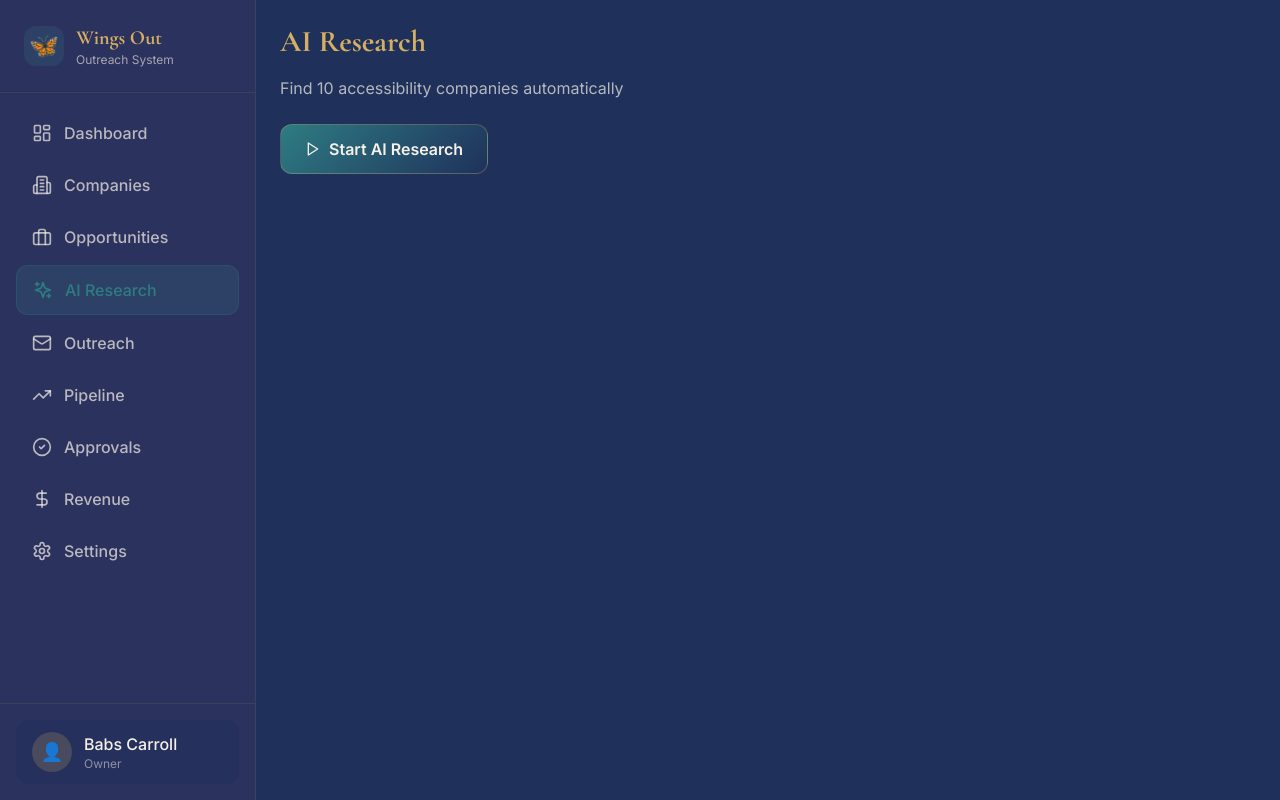
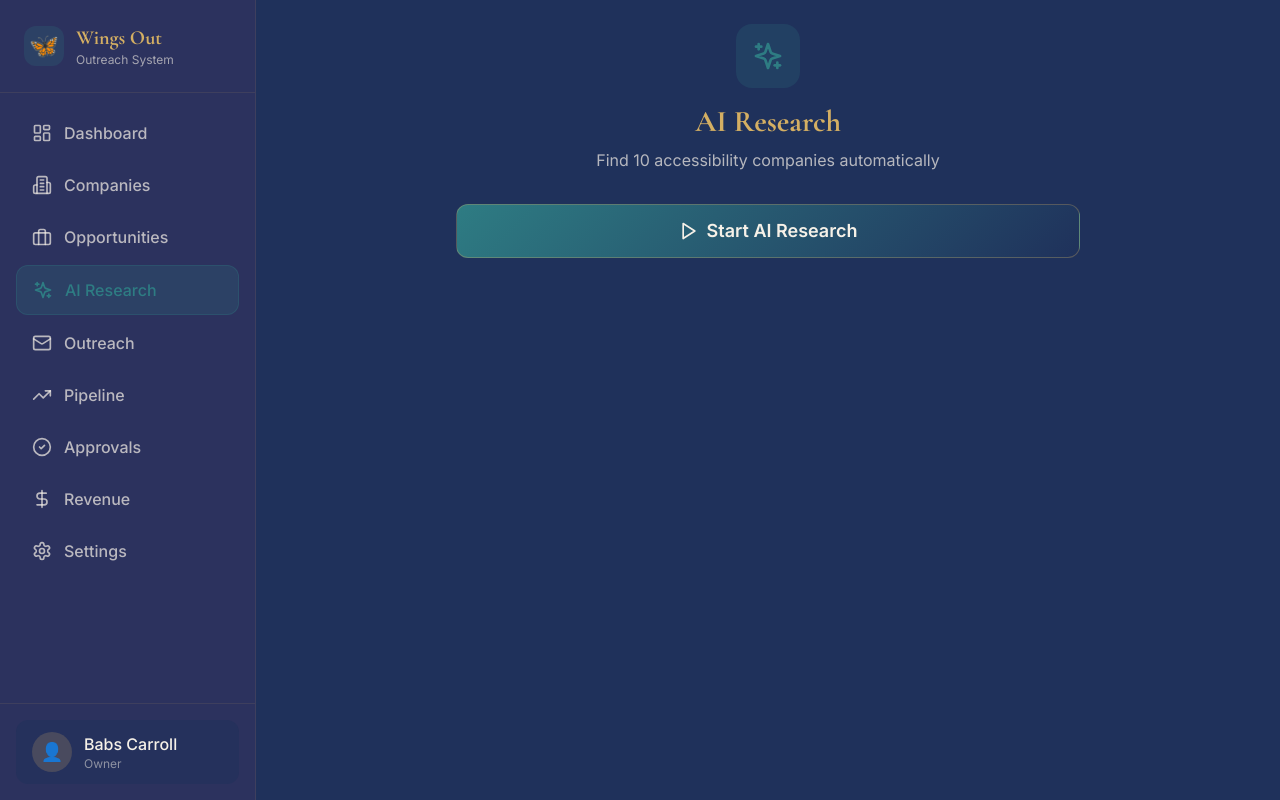
Before and after one commit to ButterflyBabs/wings-out-outreach, a Next.js app: page /research in a window 1280 px wide. Built offline with nearby package versions, Linux system fonts and the light colour scheme.

Commit message:
Add error handling to research page

```diff
--- a/app/research/page.tsx
+++ b/app/research/page.tsx
@@ -1,42 +1,105 @@
 'use client';
 
 import { useState } from 'react';
-import { Sparkles, Play, Loader2 } from 'lucide-react';
+import { Sparkles, Play, Loader2, AlertCircle, CheckCircle2 } from 'lucide-react';
 
 export default function ResearchPage() {
   const [isRunning, setIsRunning] = useState(false);
   const [result, setResult] = useState<any>(null);
+  const [error, setError] = useState<string | null>(null);
 
   async function runResearch() {
     setIsRunning(true);
+    setError(null);
+    setResult(null);
+
     try {
-      const response = await fetch('/api/cron/daily-research', { method: 'POST' });
+      console.log('Starting research...');
+      const response = await fetch('/api/cron/daily-research', {
+        method: 'POST',
+        headers: { 'Content-Type': 'application/json' }
+      });
+
+      console.log('Response status:', response.status);
+
+      if (!response.ok) {
+        const errorText = await response.text();
+        console.error('API Error:', errorText);
+        throw new Error(`API Error: ${response.status} - ${errorText}`);
+      }
+
       const data = await response.json();
-      setResult(data);
-    } catch (error) {
-      console.error(error);
+      console.log('Response data:', data);
+
+      if (data.success) {
+        setResult(data);
+      } else {
+        setError(data.error || 'Research failed');
+      }
+    } catch (err: any) {
+      console.error('Error:', err);
+      setError(err.message || 'Network error - check console');
     } finally {
       setIsRunning(false);
     }
   }
 
   return (
-    <div className="p-6">
-      <h1 className="font-serif text-3xl font-bold text-warm-gold mb-4">AI Research</h1>
-      <p className="text-ivory-light/70 mb-6">Find 10 accessibility companies automatically</p>
+    <div className="p-6 max-w-2xl mx-auto">
+      <div className="text-center mb-8">
+        <div className="w-16 h-16 rounded-2xl bg-sacred-teal/20 flex items-center justify-center mx-auto mb-4">
+          <Sparkles className="w-8 h-8 text-sacred-teal" />
+        </div>
+        <h1 className="font-serif text-3xl font-bold text-warm-gold mb-2">AI Research</h1>
+        <p className="text-ivory-light/70">Find 10 accessibility companies automatically</p>
+      </div>
 
       <button
         onClick={runResearch}
         disabled={isRunning}
-        className="btn-primary flex items-center gap-2"
+        className="btn-primary w-full flex items-center justify-center gap-2 py-4 text-lg"
       >
-        {isRunning ? <Loader2 className="w-4 h-4 animate-spin" /> : <Play className="w-4 h-4" />}
-        {isRunning ? 'Researching...' : 'Start AI Research'}
+        {isRunning ? (
+          <>
+            <Loader2 className="w-5 h-5 animate-spin" />
+            Researching... (2-3 minutes)
+          </>
+        ) : (
+          <>
+            <Play className="w-5 h-5" />
+            Start AI Research
+          </>
+        )}
       </button>
 
-      {result && (
-        <div className="mt-6 p-4 bg-royal-plum/20 rounded-xl">
-          <p className="text-ivory-light">{result.message}</p>
+      {error && (
+        <div className="mt-6 p-4 bg-red-500/10 border border-red-500/30 rounded-xl flex items-start gap-3">
+          <AlertCircle className="w-5 h-5 text-red-400 flex-shrink-0 mt-0.5" />
+          <div>
+            <h3 className="font-semibold text-red-400 mb-1">Error</h3>
+            <p className="text-ivory-light/80 text-sm">{error}</p>
+          </div>
+        </div>
+      )}
+
+      {result && result.success && (
+        <div className="mt-6 p-4 bg-green-500/10 border border-green-500/30 rounded-xl">
+          <div className="flex items-center gap-3 mb-3">
+            <CheckCircle2 className="w-5 h-5 text-green-400" />
+            <h3 className="font-semibold text-green-400">Research Complete!</h3>
+          </div>
+          <p className="text-ivory-light mb-4">{result.message}</p>
+
+          <div className="grid grid-cols-2 gap-3">
+            <div className="bg-deep-indigo/50 rounded-lg p-3 text-center">
+              <p className="text-2xl font-bold text-green-400">{result.results?.imported || 0}</p>
+              <p className="text-sm text-ivory-light/60">Companies Imported</p>
+            </div>
+            <div className="bg-deep-indigo/50 rounded-lg p-3 text-center">
+              <p className="text-2xl font-bold text-yellow-400">{result.results?.skipped || 0}</p>
+              <p className="text-sm text-ivory-light/60">Duplicates Skipped</p>
+            </div>
+          </div>
         </div>
       )}
     </div>
```
